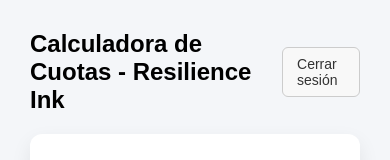
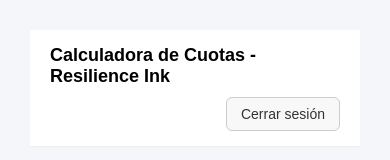
Before and after one commit to ericosager-art/calculadora-cuotas-resilience, a Python web app: template templates/dashboard.html in a window 390 px wide. Shown: the top 160 px of the page. Run offline with Jinja, Linux system fonts and the light colour scheme; the template is opened without the code that fills it, so the values that code supplies are empty.

Commit message:
Update dashboard.html

```diff
--- a/templates/dashboard.html
+++ b/templates/dashboard.html
@@ -2,7 +2,36 @@
 <html>
 <head>
     <title>Calculadora - Resilience Ink</title>
+    <meta name="viewport" content="width=device-width, initial-scale=1.0">
     <style>
+        @media (max-width: 768px) {
+
+    body {
+        padding: 15px;
+    }
+
+    .header {
+        flex-direction: column;
+        align-items: flex-start;
+        gap: 10px;
+    }
+
+    h2 {
+        font-size: 18px;
+    }
+
+    .logout {
+        align-self: flex-end;
+    }
+
+    .card {
+        padding: 18px;
+    }
+
+    button {
+        font-size: 14px;
+    }
+}
         body {
             font-family: Arial, sans-serif;
             background: #f4f6f9;
@@ -10,11 +39,20 @@
             padding: 30px;
         }
 
-        .header {
-            display: flex;
-            justify-content: space-between;
-            align-items: center;
-        }
+      .header {
+    position: sticky;
+    top: 0;
+    z-index: 1000;
+
+    display: flex;
+    justify-content: space-between;
+    align-items: center;
+
+    background: white;
+    padding: 15px 20px;
+    border-bottom: 1px solid #eee;
+    margin-bottom: 20px;
+}
 
         h2 {
             margin: 0;
```
